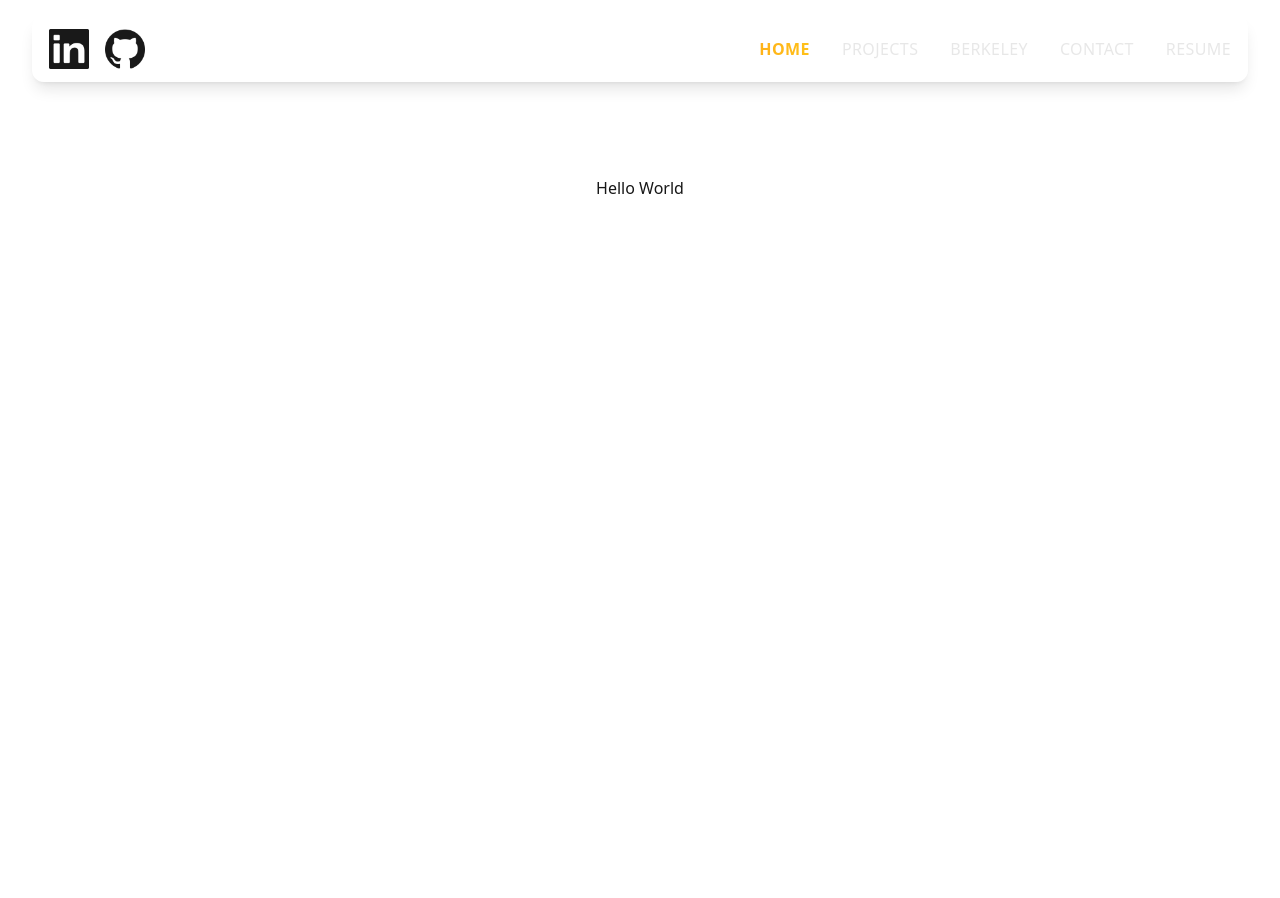
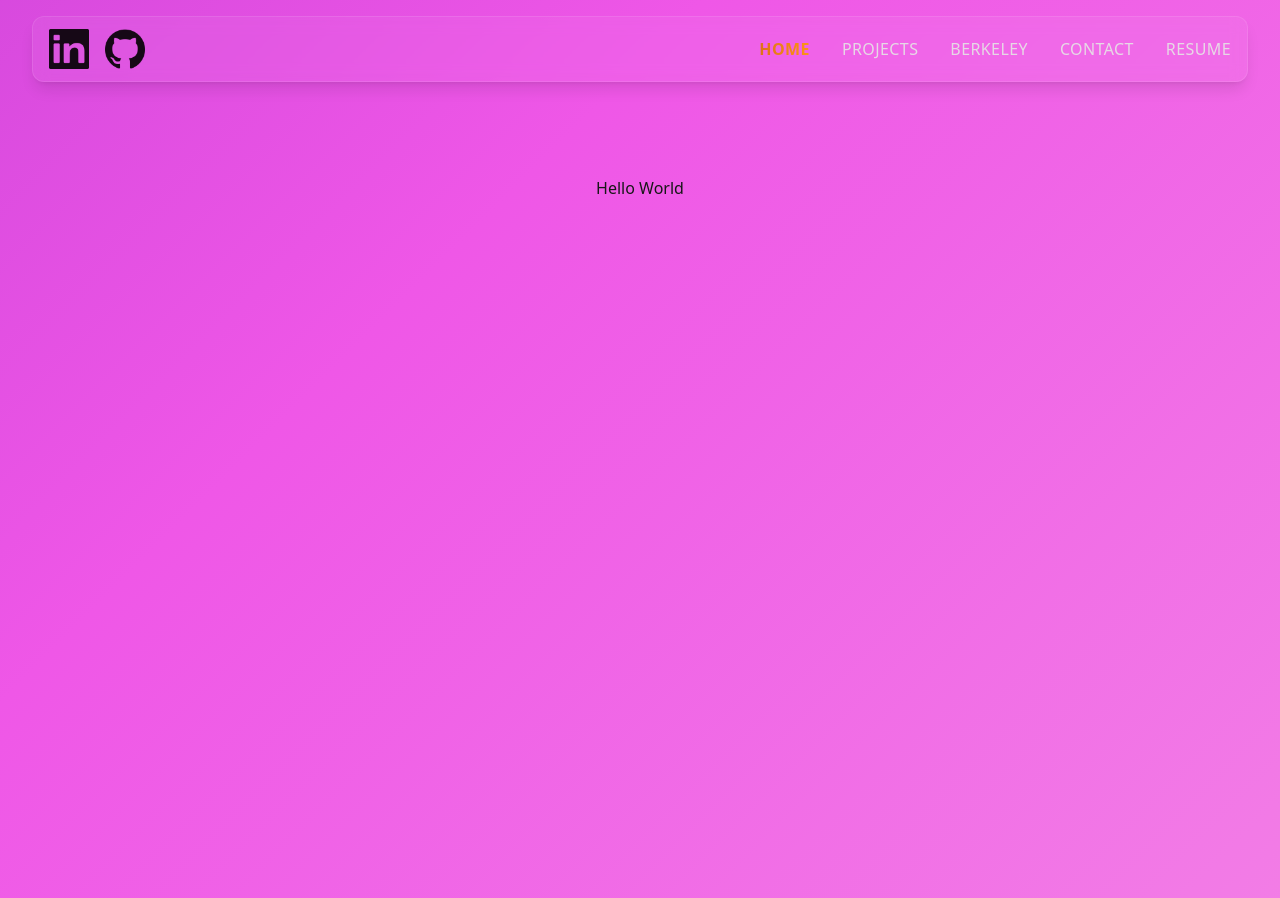
Before and after one commit to Sauce-Log/personalsitev2, a Next.js app: page / in a window 1280 px wide. Built offline with nearby package versions, Linux system fonts and the light colour scheme.

Commit message:
updated font and added test gradient background

```diff
--- a/src/app/globals.css
+++ b/src/app/globals.css
@@ -4,6 +4,25 @@
 :root {
   --background: #0a0a0a; /* dark by default since your navbar is light-on-dark */
   --foreground: #ededed;
+}
+
+body {
+  background: linear-gradient(-45deg, #f59ee5, #ef57e7, #9322c3, #ba6bce);
+  background-size: 400% 400%;
+  animation: gradient 15s ease infinite;
+  height: 100vh;
+}
+
+@keyframes gradient {
+  0% {
+    background-position: 0% 50%;
+  }
+  50% {
+    background-position: 100% 50%;
+  }
+  100% {
+    background-position: 0% 50%;
+  }
 }
 
 @media (prefers-color-scheme: light) {
@@ -54,7 +73,7 @@
            bg-clip-text text-transparent
            transition-[background-position,opacity] duration-500;
     /* 200% width gradient that slides on hover */
-    background-image: linear-gradient(to right, #fca311 50%, #e5e5e5 50%);
+    background-image: linear-gradient(to right, #ff8d0c 50%, #e5e5e5 50%);
     background-size: 200% 100%;
     background-position: right;
   }
@@ -64,7 +83,7 @@
 
   .nav-link-active {
     @apply bg-clip-text text-transparent
-           bg-gradient-to-r from-amber-500 to-amber-400
+           bg-gradient-to-r from-amber-700 to-amber-500
            font-semibold;
   }
 
--- a/src/app/layout.tsx
+++ b/src/app/layout.tsx
@@ -1,15 +1,11 @@
 // app/layout.tsx
 import type { Metadata } from "next";
-import { Geist, Geist_Mono } from "next/font/google";
+import { Geist, Geist_Mono, Roboto_Slab } from "next/font/google";
 import "./globals.css";
 import Navbar from "./components/navbar";
 
-const geistSans = Geist({
-  variable: "--font-geist-sans",
-  subsets: ["latin"],
-});
-const geistMono = Geist_Mono({
-  variable: "--font-geist-mono",
+const robotoSlab = Roboto_Slab({
+  variable: "--font-roboto-slab",
   subsets: ["latin"],
 });
 
@@ -23,9 +19,7 @@ export default function RootLayout({
 }: Readonly<{ children: React.ReactNode }>) {
   return (
     <html lang="en">
-      <body
-        className={`${geistSans.variable} ${geistMono.variable} antialiased`}
-      >
+      <body className={`${robotoSlab.variable} antialiased`}>
         {/* Sticky is a nice default for navs; switch to fixed if you want it always visible */}
         <div className="sticky top-0 z-50">
           <Navbar />
```
